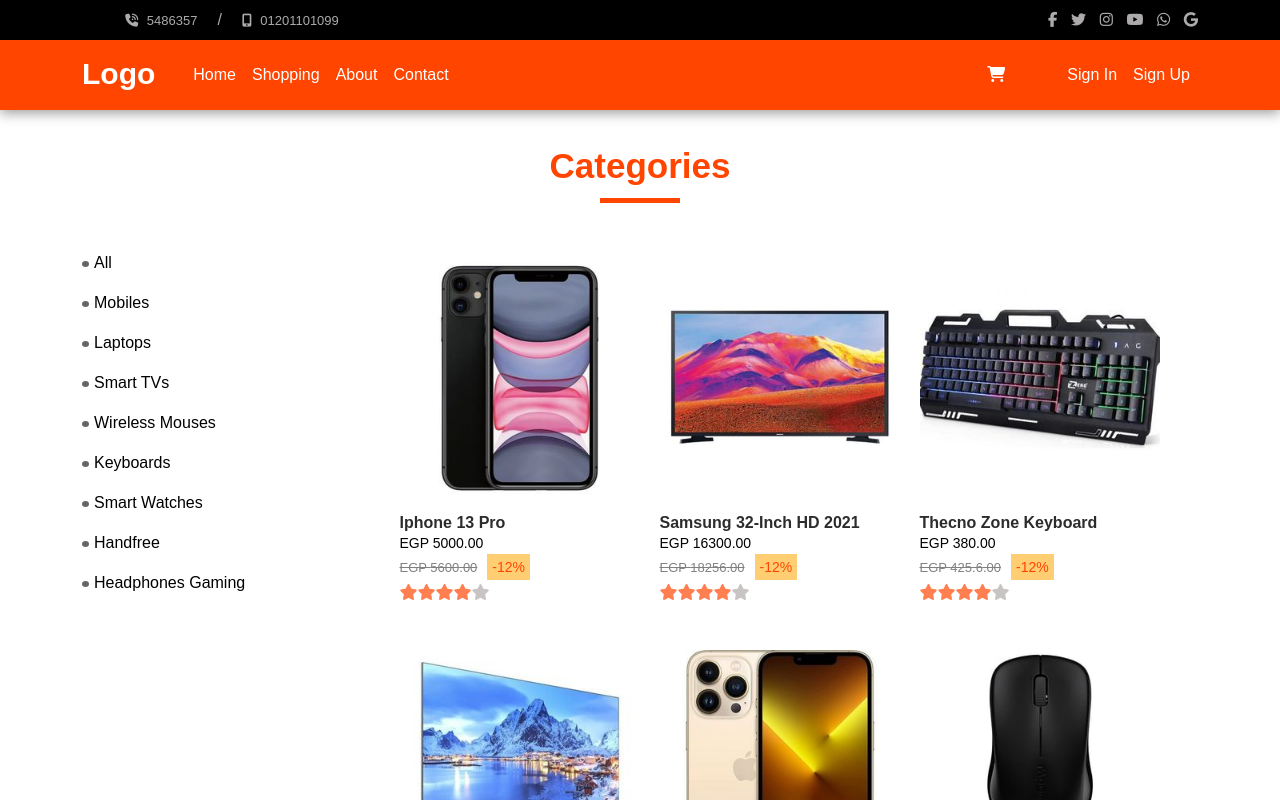
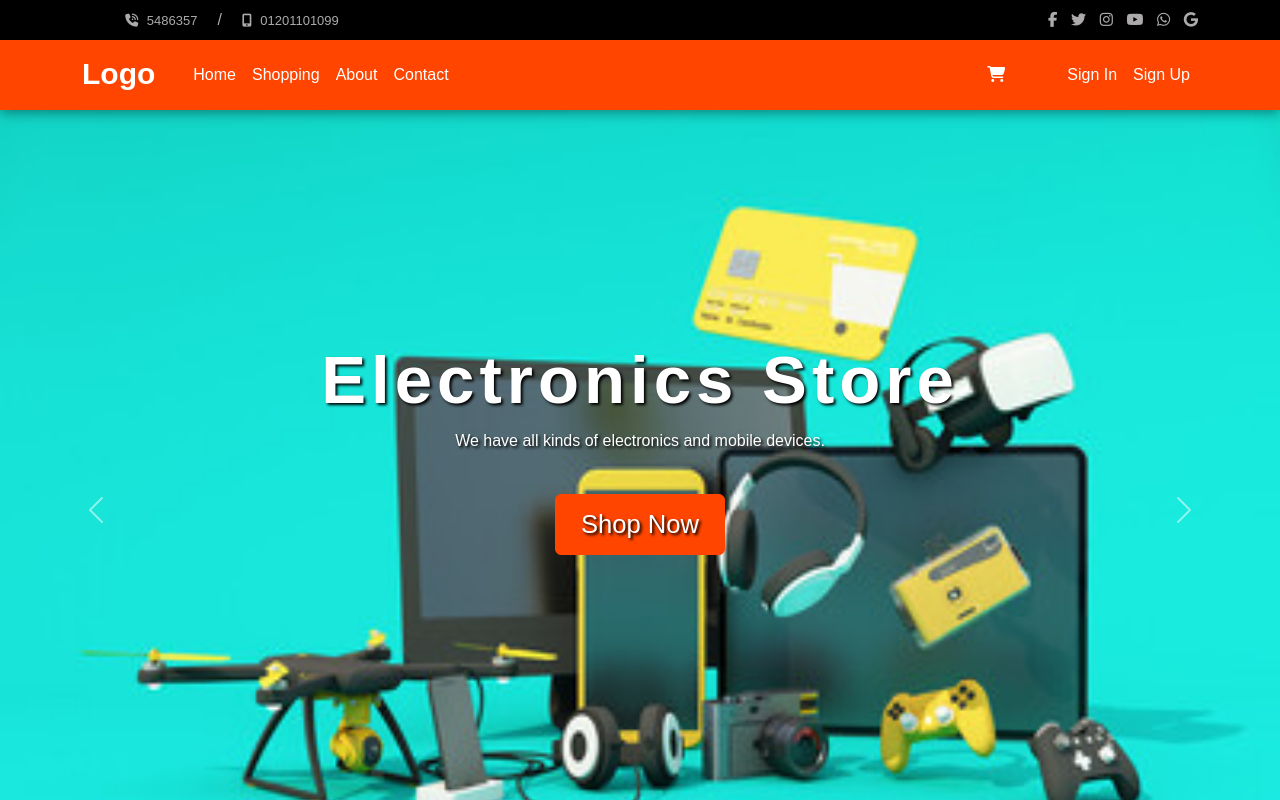
Before and after one commit to mahmoudSElsebaey/Ecommerce_ReactJS, a React (Create React App) app: page /categories in a window 1280 px wide. Shown: the top 800 px of the page. Built offline with nearby package versions, Linux system fonts and the light colour scheme.

Commit message:
Fix routing issue on GitHub Pages

```diff
--- a/src/index.js
+++ b/src/index.js
@@ -3,14 +3,14 @@
 import "../node_modules/bootstrap/dist/css/bootstrap.css";
 import "../node_modules/@fortawesome/fontawesome-free/css/all.css";
 import 'bootstrap/dist/css/bootstrap.min.css';
-import { BrowserRouter } from "react-router-dom";
+import { HashRouter } from "react-router-dom";
 import App from "./component/App";
 
 const root = ReactDOM.createRoot(document.getElementById("root"));
 root.render(
   <React.StrictMode>
-    <BrowserRouter>
-    <App />
-    </BrowserRouter>
+    <HashRouter>
+      <App />
+    </HashRouter>
   </React.StrictMode>
 );
```
